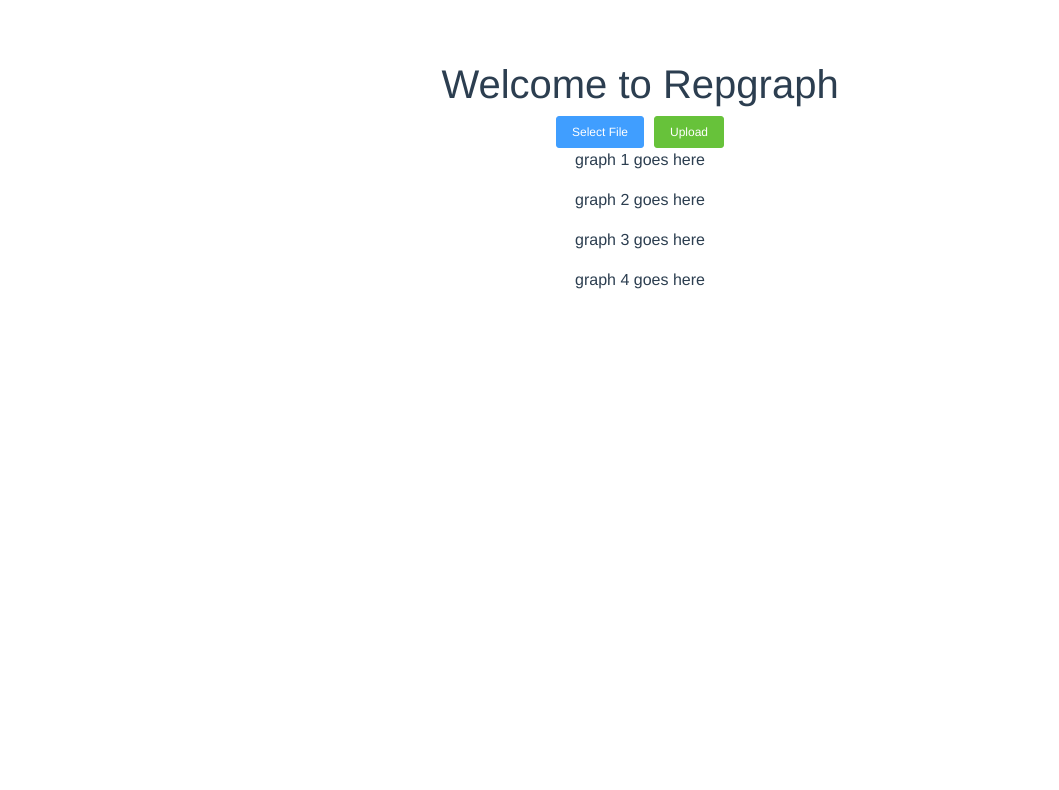
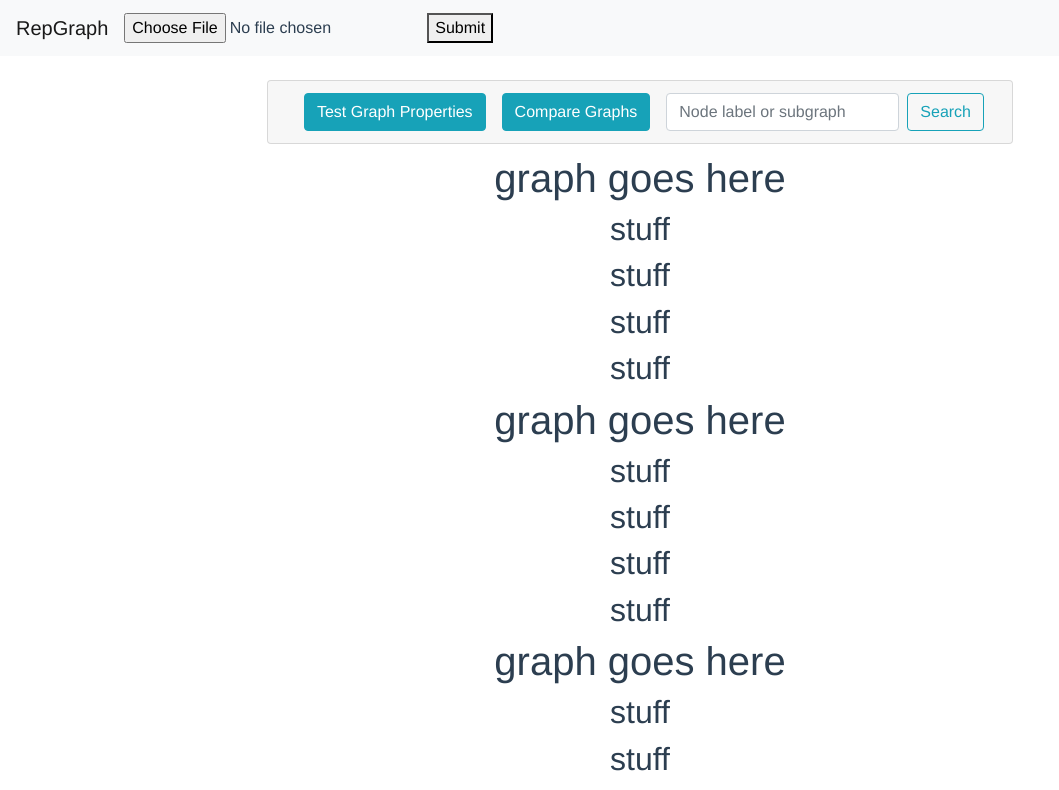
Before and after one commit to joelvhamilton/repgraph-ui, a Vue app: page / in a window 1280 px wide. Shown: the top 790 px of the page, without its empty margins (0-1059 px from the left). Built offline with nearby package versions, Linux system fonts and the light colour scheme.

Commit message:
ui setup

```diff
--- a/package.json
+++ b/package.json
@@ -8,6 +8,7 @@
     "lint": "vue-cli-service lint"
   },
   "dependencies": {
+    "axios": "^0.20.0",
     "bootstrap": "^4.5.2",
     "core-js": "^3.6.5",
     "element-ui": "^2.13.2",
--- a/src/App.vue
+++ b/src/App.vue
@@ -22,6 +22,5 @@ export default {
   -moz-osx-font-smoothing: grayscale;
   text-align: center;
   color: #2c3e50;
-  margin-top: 60px;
 }
 </style>
--- a/src/components/GraphVisual.vue
+++ b/src/components/GraphVisual.vue
@@ -1,6 +1,10 @@
 <template>
     <div>
-        <p> graph {{data.num}} goes here </p>
+        <h1> graph goes here </h1>
+        <h2> stuff</h2>
+        <h2> stuff</h2>
+        <h2> stuff</h2>
+        <h2> stuff</h2>
     </div>
 </template>
 <!-- all d3 logic will be here -->
--- a/src/components/Home.vue
+++ b/src/components/Home.vue
@@ -1,23 +1,16 @@
 <template>
   <div>
-    <h1 font="Segoe-UI" > Welcome to Repgraph </h1>
-    <el-upload
-      class="upload-demo"
-      ref="upload"
-      action="https://jsonplaceholder.typicode.com/posts/"
-      :auto-upload="false">
-      <el-button slot="trigger" size="small" type="primary">Select File</el-button>
-      <el-button style="margin-left: 10px;" size="small" type="success" @click="submitUpload">Upload</el-button>
-    </el-upload>
+    <nav-bar/>
+    <sub-menu-card/>
     <div class="col align-content-center">
     <graph-visual v-for="(v, i) in tempArray" :key="i" :data="v"></graph-visual>
     </div>
   </div>
-
 </template>
 
 <script>
 import {Upload, Button} from "element-ui"
+
 export default {
   name: 'Home',
   data () {
@@ -27,6 +20,8 @@ export default {
   },
   components: {
     'graph-visual': () => import("./GraphVisual"),
+    'nav-bar': () => import("./NavBar"),
+    'sub-menu-card': () => import("./SubMenuCard"),
     [Upload.name]: Upload,
     [Button.name]: Button
   },
--- /dev/null
+++ b/src/components/NavBar.vue
@@ -0,0 +1,77 @@
+<template>
+    <nav class="navbar navbar-expand-lg navbar-light bg-light">
+  <a class="navbar-brand" href="#">RepGraph</a>
+  <button class="navbar-toggler" type="button" data-toggle="collapse" data-target="#navbarNavDropdown" aria-controls="navbarNavDropdown" aria-expanded="false" aria-label="Toggle navigation">
+    <span class="navbar-toggler-icon"></span>
+  </button>
+  <div class="collapse navbar-collapse" id="navbarNavDropdown">
+    <ul class="navbar-nav">
+      <!-- <li>
+          <form>
+               <div class="custom-file">
+                    <input type="file" class="custom-file-input" id="validatedCustomFile" required>
+                    <label class="custom-file-label" for="validatedCustomFile">Choose file...</label>
+                </div>
+          </form>
+      </li> -->
+      <li>
+        <input type="file" id="file" ref="file" @change="handleFileUpload()"/>
+        <button v-on:click="postGraphs()">Submit</button>
+        <!-- <el-upload
+        class="upload-demo"
+        ref="upload"
+        action=""
+        v-model="file"
+        name="graphs"
+        :headers="{'Content-Type': 'multipart/form-data'}"
+        :auto-upload="false"
+        :multiple="false">
+        <el-button slot="trigger" size="small" type="primary">Select File</el-button>
+        <el-button style="margin-left: 10px;" size="small" type="success" @click="postGraphs()">Upload</el-button>
+        </el-upload> -->
+      </li>
+    </ul>
+  </div>
+</nav>
+</template>
+
+<script>
+    import {Upload, Button} from "element-ui"
+    import axios from "axios"
+
+    export default {
+        components: {
+            [Upload.name]: Upload,
+            [Button.name]: Button
+        },
+        methods: {
+            postGraphs() {
+                let formData = new FormData();
+                formData.append('graphs', this.file);
+                console.log(formData)
+                axios.post( 'http://localhost:8000/load_graphs',
+                  formData,
+                  {
+                    headers: {
+                        'Content-Type': 'multipart/form-data'
+                    }
+                  }
+                ).then(() => {
+                  axios.get('http://localhost:8000/get_graphs/1');
+                  })
+            },
+          handleFileUpload(){
+            this.file = this.$refs.file.files[0];
+            console.log(this.file)
+          }
+        },
+        data() {
+            return {
+                file: null,
+                page_one_graphs: null
+            }
+        }
+    }
+
+
+</script>
--- /dev/null
+++ b/src/components/SubMenuCard.vue
@@ -0,0 +1,19 @@
+<template>
+    <div class=" card card-header text-center col-md-7 mt-4" style="margin: 0 auto; float: none; margin-bottom: 10px;">
+        <ul class=" ml-10 nav nav-pills card-header-pills text-center align-items-center" style="margin: 0 auto; float: none">
+            <button type="button" class="btn btn-info ml-2 mr-2">Test Graph Properties</button>
+            <button type="button" class="btn btn-info ml-2 mr-3">Compare Graphs</button>
+                <form class="form-inline">
+                    <input class="form-control mr-sm-2" type="search" placeholder="Node label or subgraph" aria-label="Search">
+                    <button class="btn btn-outline-info my-2 my-sm-0" type="submit">Search</button>
+                </form>
+        </ul>
+    </div>
+
+</template>
+
+<script>
+export default {
+
+    }
+</script>
```
Also changed, not shown: src/assets/welcome-user.png (added), 1 other file (tests, documents, lock files or other folders).
